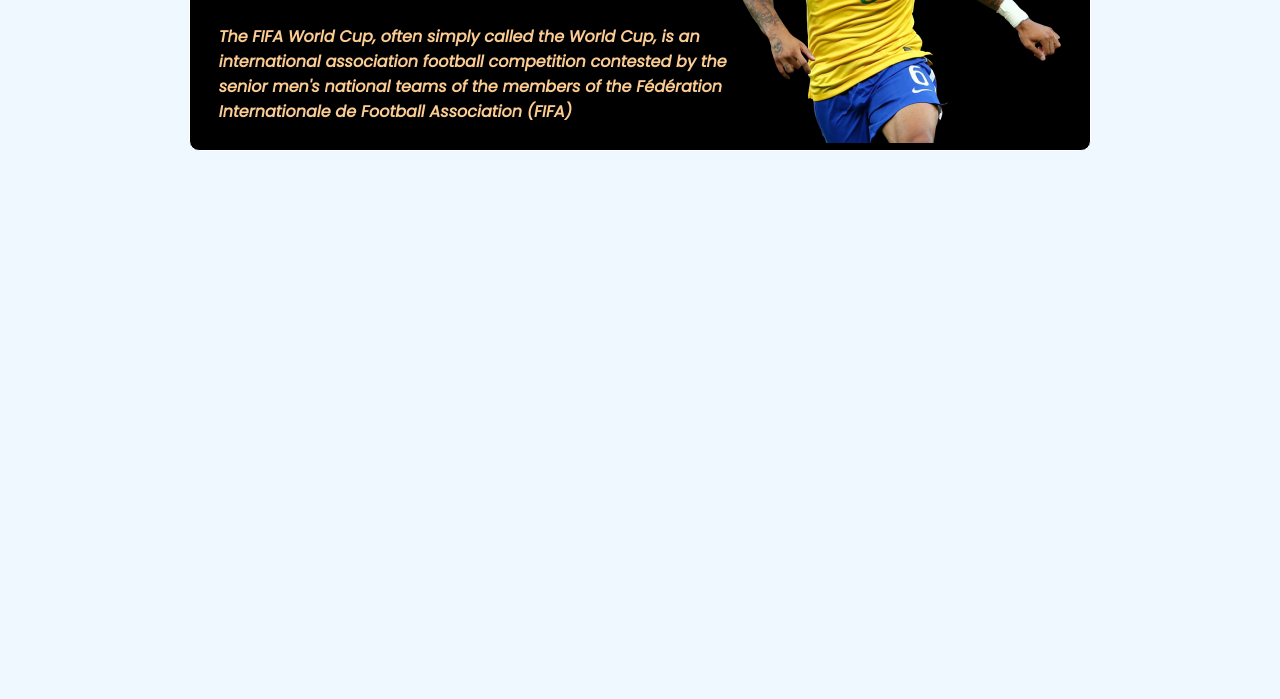
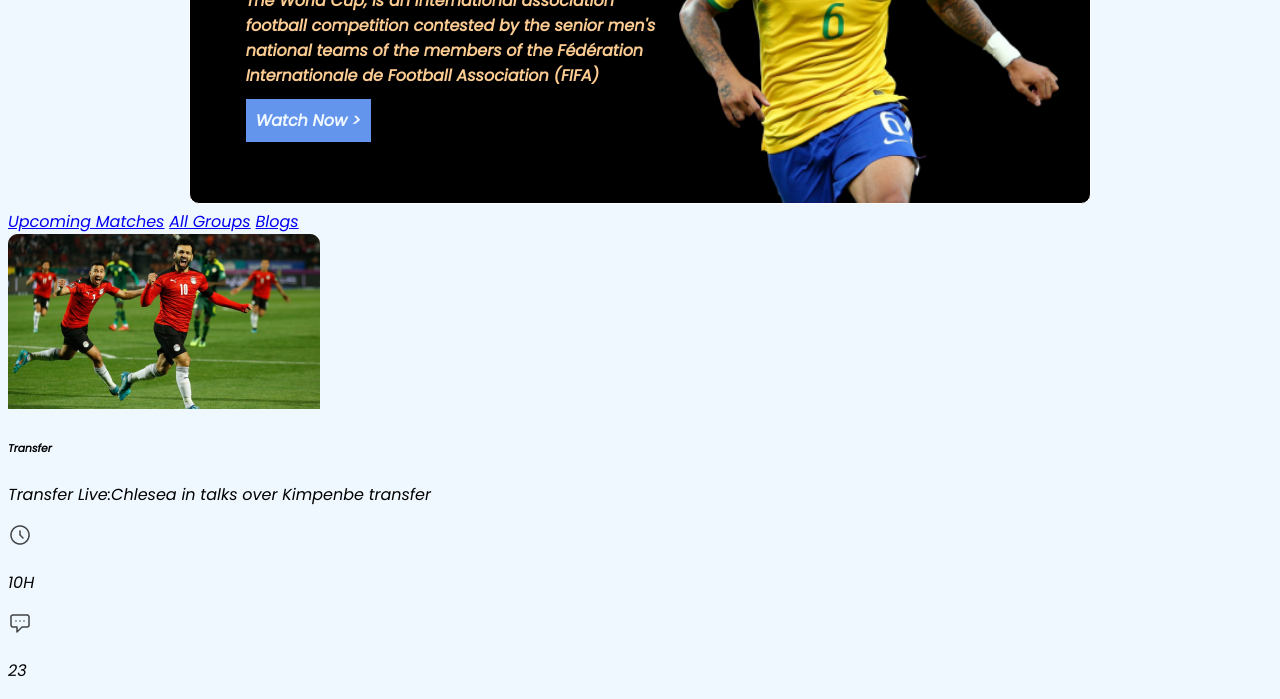
Before and after one commit to fardinsanjida41/world-cup, a plain HTML site: page index.html in a window 1280 px wide. Shown: the part 206-905 px from the top of the page. Before the commit the page ends 800 px from the top, so only its background shows below. Drawn offline with Linux system fonts and the light colour scheme; a web font is replaced by a local one.

Commit message:
2nd section

```diff
--- a/index.html
+++ b/index.html
@@ -14,13 +14,37 @@
         <section class="heading">
             <div class="headin-one">
                 <h1>The Greatest Show in the Earth</h1>
-                <p>The FIFA World Cup, often simply called the World Cup, is an international association football
+                <p>The World Cup, is an international association football
                     competition contested by the senior men's national teams of the members of the Fédération
                     Internationale de Football Association (FIFA)</p>
-
+                <a target="_blank" href="https://en.wikipedia.org/wiki/FIFA_World_Cup"> Watch Now > </a>
             </div>
             <div class="headin-image">
                 <img src="assets/Banner Image.png" alt="" srcset="">
+        </section>
+        <section class="middle">
+            <div class="others">
+                <a href="http://">Upcoming Matches</a>
+                <a href="http://">All Groups</a>
+                <a href="http://">Blogs</a>
+            </div>
+            <div class="grid-section">
+                <img src="assets/Blog Image.png" alt="" srcset="">
+                <h6>Transfer</h6>
+                <p>Transfer Live:Chlesea in talks over Kimpenbe transfer</p>
+                <div class="icons">
+                    <div class="icon-one">
+                        <img src="assets/Time Icon.png" alt="" srcset="">
+                        <p>10H</p>
+                    </div>
+                    <div class="icon-two">
+                        <img src="assets/Chat Icon.png" alt="" srcset="">
+                        <p>23</p>
+                    </div>
+
+                </div>
+
+            </div>
         </section>
         </div>
     </header>
--- a/style.css
+++ b/style.css
@@ -18,24 +18,41 @@
 }
 
 .headin-one {
-    width: 40vw;
-    margin-left: 25px;
+    width: 33vw;
+    margin-left: 50px;
+    margin-bottom: 60px;
+}
+
+.headin-one a {
+    margin-top: 3px;
+    color: aliceblue;
+    text-decoration: none;
+    border: 10px solid cornflowerblue;
+    background-color: cornflowerblue;
 }
 
 .headin-image {
+    padding: 0;
+    display: flex;
+    justify-content: flex-end;
     margin-right: 25px;
 }
 
 .headin-image img {
     justify-content: flex-end;
+    height: 400px;
 }
 
 h1 {
     font-size: 45px;
     font-weight: 1000;
+    margin-bottom: 0;
     color: rgb(243, 229, 212);
 }
 
-p {
+.headin-one p {
+    margin-bottom: 20px;
     color: rgb(252, 204, 146);
+    margin-top: 1px;
+    margin-bottom: 20px;
 }
```
